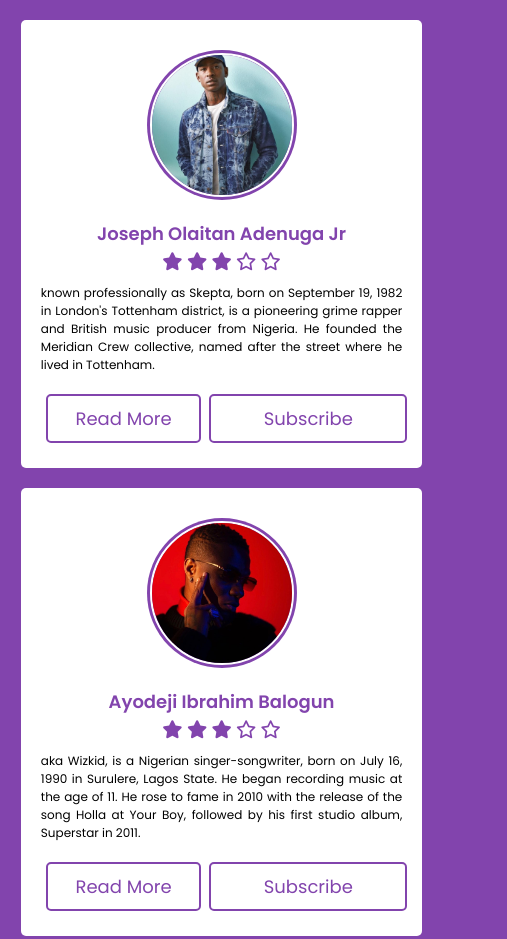
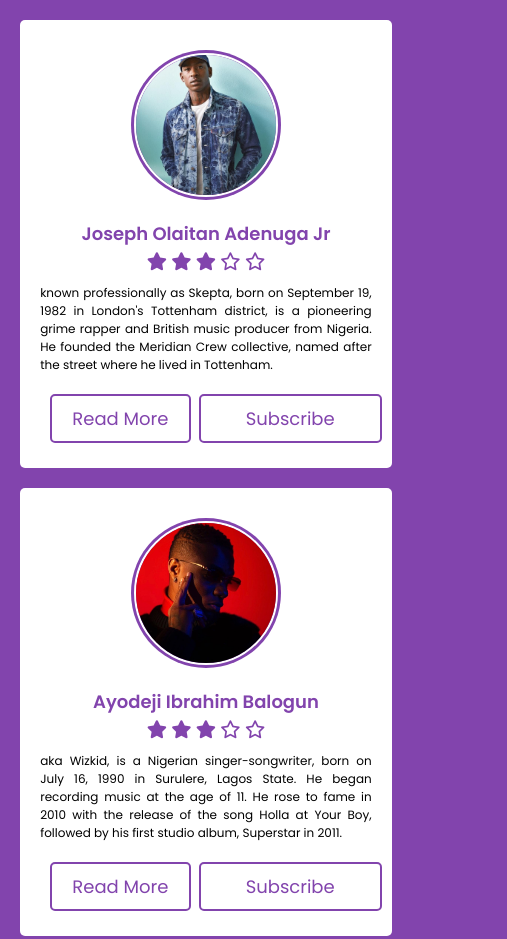
Before and after one commit to tresormuheto3/Biography-project, a plain HTML site: page index.html in a window 390 px wide. Shown: the top 939 px of the page, 507 px wide, since content can reach past the window. Drawn offline with Linux system fonts and the light colour scheme.

Commit message:
second commit

```diff
--- a/style.css
+++ b/style.css
@@ -85,7 +85,7 @@ body {
 .btns a button:first-child {
   color: #8244ad;
   background: none;
-  margin-right: 100px;
+  margin-right: 65px;
 }
 
 .btns button:last-child {
@@ -127,6 +127,15 @@ body {
     position: relative;
     left: 20%;
   }
+  .btns a button:first-child {
+    color: #8244ad;
+    background: none;
+    margin-right: 90px;
+  }
+  .btns button:last-child {
+    color: #fff;
+    margin-left: 10px;
+  }
 }
 
 @media (max-width: 710px) {
@@ -135,4 +144,21 @@ body {
     position: relative;
     left: 0.8px;
   }
+  .btns a button:first-child {
+    color: #8244ad;
+    background: none;
+    margin-right: 80px;
+  }
+  .btns button:last-child {
+    color: #fff;
+    margin-left: 10px;
+  }
 }
+
+@media (max-width: 419px) {
+  .container .box {
+    width: 100%;
+    position: relative;
+    left: 0.2px;
+  }
+}
```
